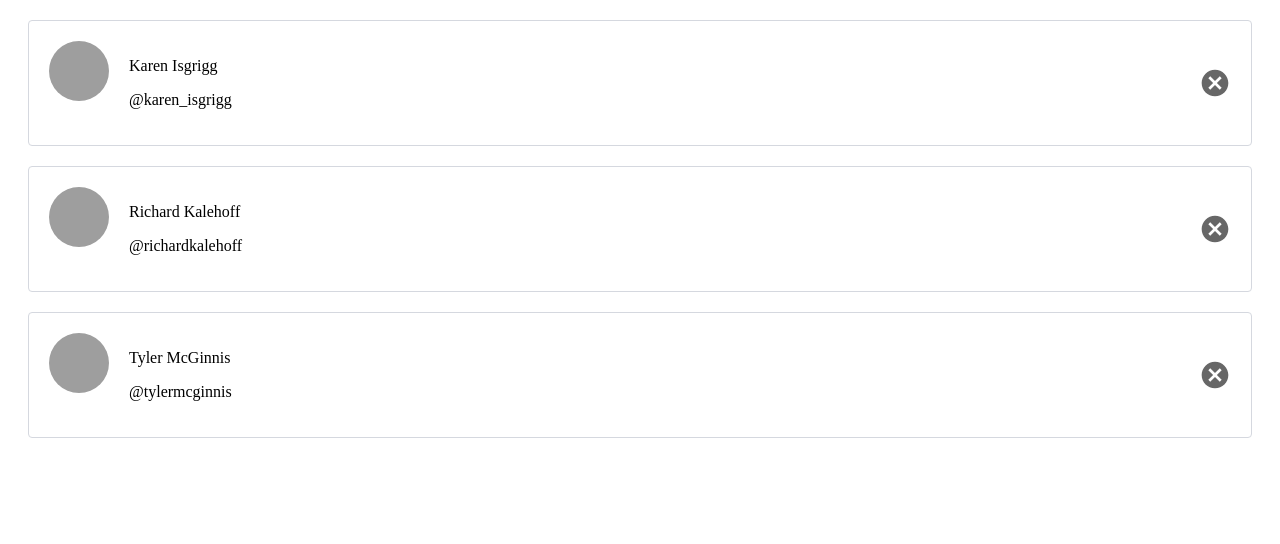
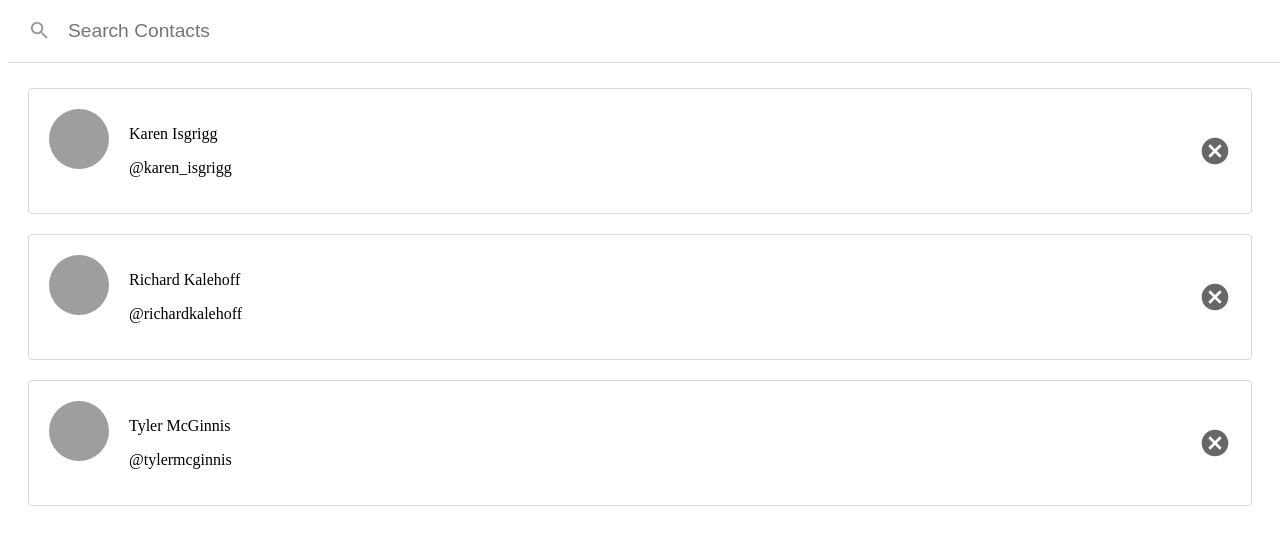
Before and after one commit to okpalaChidiebere/ng-contacts-app, an Angular app: page / in a window 1280 px wide. Shown: the top 544 px of the page. Built offline with nearby package versions, Linux system fonts and the light colour scheme.

Commit message:
Controlled Component
- We added the search contact section that allows us to filter ur list using the concept of Forms in angular
- We bind the input field to a component variable `query` This allows us to update the UI based on the formData

```diff
--- a/src/app/list-contacts/list-contacts.component.css
+++ b/src/app/list-contacts/list-contacts.component.css
@@ -1,6 +1,52 @@
 /*********************
 * styles for ListContacts
 **********************/
+.list-contacts {
+  padding-top: 60px;
+}
+.list-contacts-top {
+  position: fixed;
+  width: 100%;
+  top: 0;
+  border-bottom: 1px solid #d5d8df;
+  display: flex;
+}
+
+.search-contacts {
+  width: 100%;
+  padding: 20px 20px 20px 60px;
+  background-image: url("../../assets/icons/search.svg");
+  background-repeat: no-repeat;
+  background-position: 20px center;
+  background-size: 1.2em;
+  font-size: 1.2em;
+  border: 0;
+  outline: none;
+}
+
+.add-contact {
+  display: block;
+  width: 73px;
+  background: white;
+  background-image: url("../../assets/icons/person-add.svg");
+  background-repeat: no-repeat;
+  background-position: center;
+  background-size: 28px;
+  font-size: 0;
+}
+
+.showing-contacts {
+  text-align: center;
+  margin: 20px 0;
+}
+.showing-contacts button {
+  color: blue;
+  background: transparent;
+  border: none;
+  cursor: pointer;
+  font-size: inherit;
+}
+
 .contact-list {
   width: 100%;
   margin: 0;
--- a/src/app/list-contacts/list-contacts.component.html
+++ b/src/app/list-contacts/list-contacts.component.html
@@ -1,4 +1,23 @@
-<ol class="contact-list" *ngFor="let contact of contacts">
+<div class="list-contacts">
+  <div class="list-contacts-top">
+    <input
+      class="search-contacts"
+      type="text"
+      placeholder="Search Contacts"
+      [(ngModel)]="query"
+      (ngModelChange)="updateQueryResult()"
+    />
+  </div>
+  <div
+    class="showing-contacts"
+    *ngIf="showingContacts.length !== contacts.length"
+  >
+    <span
+      >Now showing {{ showingContacts.length }} of {{ contacts.length }}</span
+    >
+    <button (click)="clearQuery()">Show all</button>
+  </div>
+  <ol class="contact-list" *ngFor="let contact of showingContacts">
     <li class="contact-list-item">
       <div style="display: flex">
         <div
@@ -15,3 +34,4 @@
       </button>
     </li>
   </ol>
+</div>
--- a/src/app/list-contacts/list-contacts.component.ts
+++ b/src/app/list-contacts/list-contacts.component.ts
@@ -1,4 +1,4 @@
-import { Component, OnInit } from '@angular/core';
+import { Component, OnInit, OnChanges, SimpleChanges } from '@angular/core';
 
 export type Contact = {
   id: string;
@@ -13,13 +13,41 @@ export type Contact = {
   templateUrl: './list-contacts.component.html',
   styleUrls: ['./list-contacts.component.css'],
 })
-export class ListContactsComponent implements OnInit {
+export class ListContactsComponent implements OnInit, OnChanges {
   contacts: Contact[] | null = null;
+  showingContacts: Contact[] | null = null;
   onDeleteContact: (contact: Contact) => void | null;
+  query: string | null = '';
+
   constructor() {}
 
   ngOnInit(): void {
     //verify our contacts props is gotten
     console.log(this.contacts);
+    this.showingContacts = this.contacts;
+  }
+
+  ngOnChanges(changes: SimpleChanges) {
+    /**
+     * Here we listen for when the `contacts` input(props) from the parent
+     * component changes as of the remove button clicked
+     */
+    this.showingContacts = this.contacts;
+    // console.log(changes);
+  }
+
+  updateQueryResult = () => {
+    //this will update the Ui based on the `query` from data
+    this.showingContacts =
+      this.query === ''
+        ? this.contacts
+        : this.contacts.filter((c) =>
+            c.name.toLowerCase().includes(this.query.toLowerCase())
+          );
+  };
+
+  clearQuery() {
+    this.query = '';
+    this.showingContacts = this.contacts;
   }
 }
```
Also changed, not shown: src/app/app.module.ts (+5 -9 lines). Lines whose indentation alone changed are shown as unchanged.
